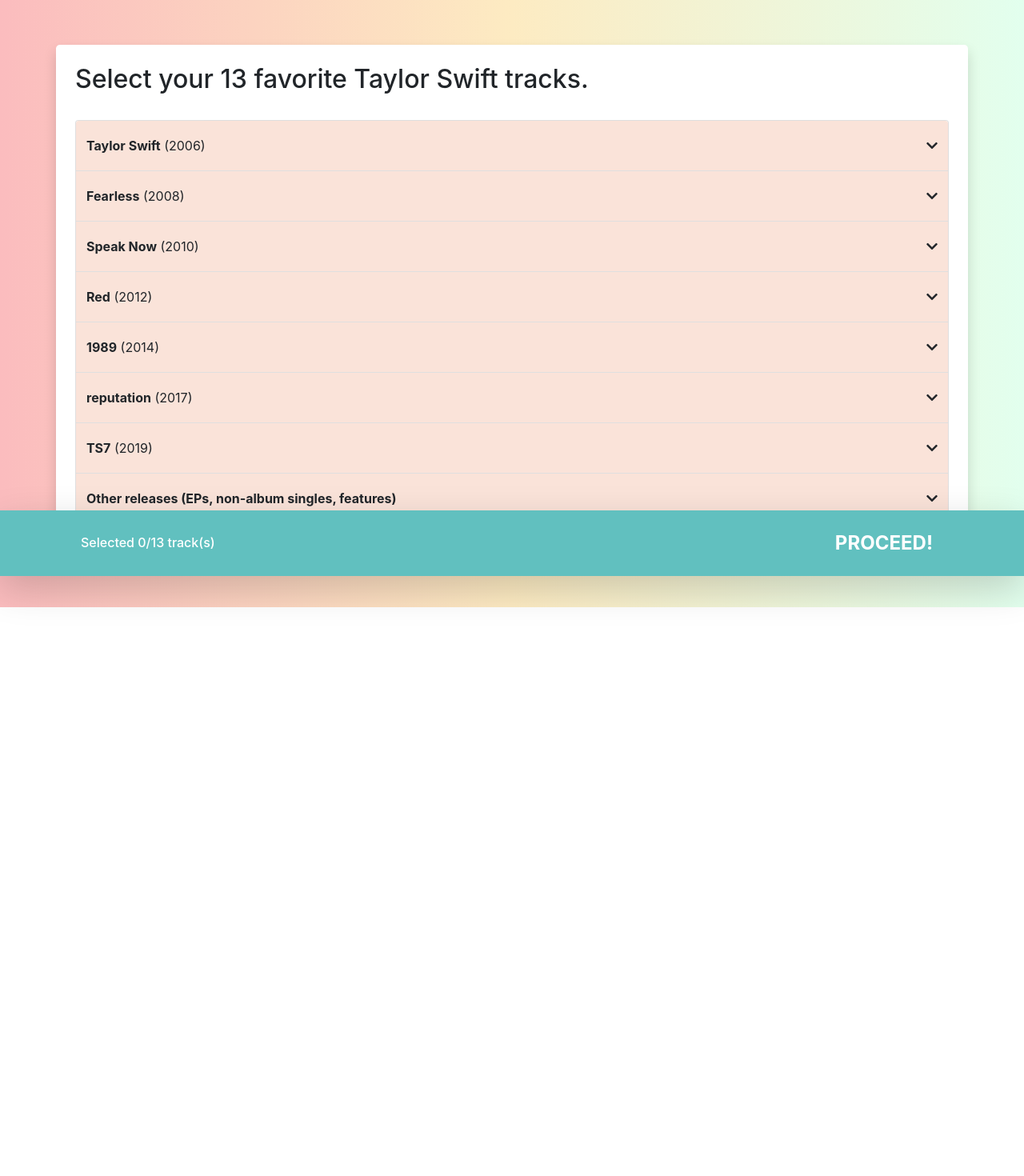
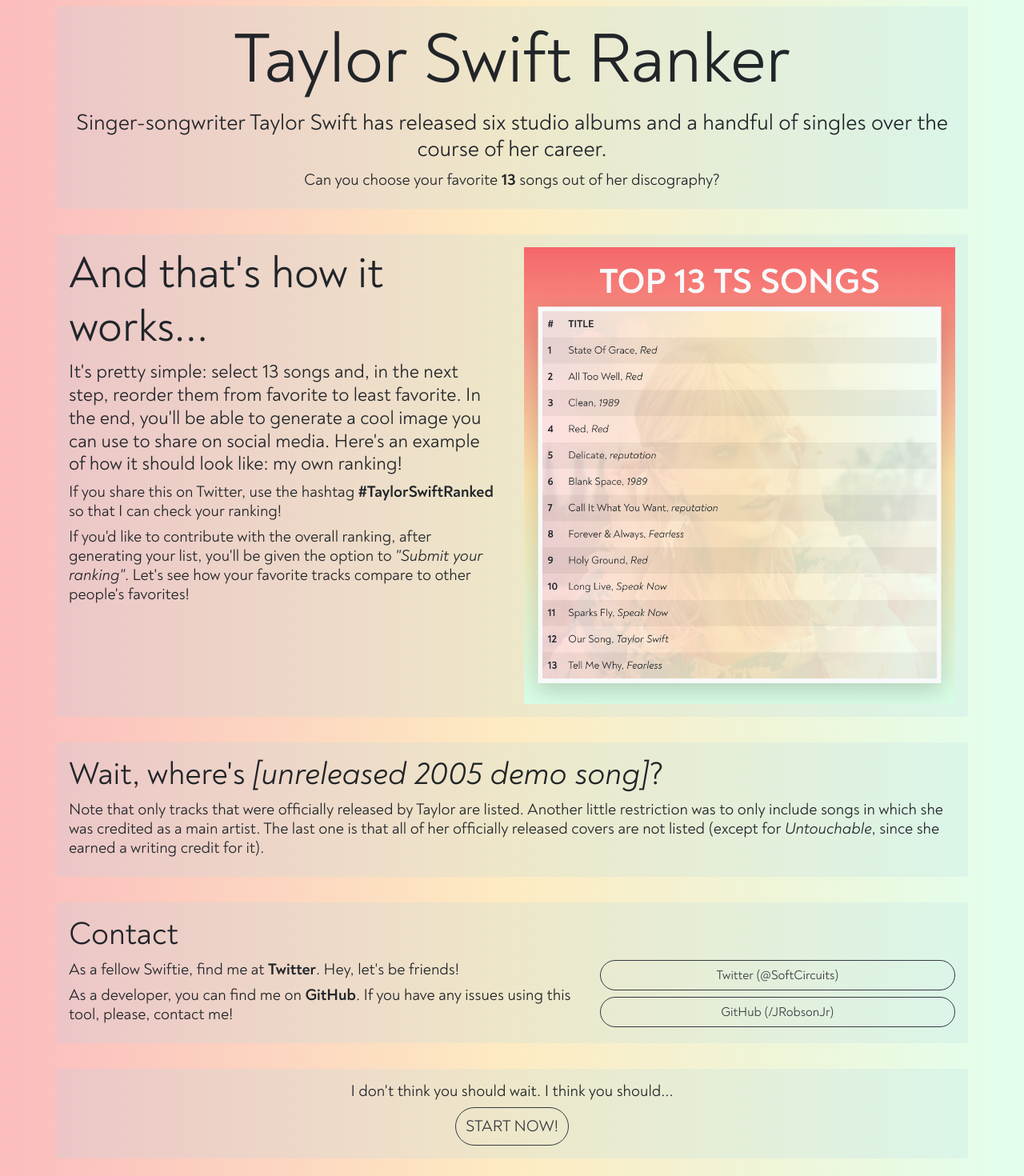
Before and after one commit to JRobsonJr/ts-ranked, a React (Create React App) app: page / in a window 1280 px wide. Shown: the part 80-1550 px from the top of the page at 80% size. Before the commit the page ends 839 px from the top, so only its background shows below. Built offline with nearby package versions, Linux system fonts and the light colour scheme.

Commit message:
Create HomePage

```diff
--- a/src/components/app/App.js
+++ b/src/components/app/App.js
@@ -2,6 +2,7 @@
 import { Route, Switch } from 'react-router-dom';
 
 import Navbar from './Navbar';
+import HomePage from '../home/HomePage';
 import SelectionPage from '../selection-page/SelectionPage';
 import OrderingPage from '../ordering-page/OrderingPage';
 import RankingPage from '../ranking-page/RankingPage';
@@ -10,7 +11,8 @@
     <>
         <Navbar />
         <Switch>
-            <Route exact path="/" component={SelectionPage} />
+            <Route exact path="/" component={HomePage} />
+            <Route exact path="/select" component={SelectionPage} />
             <Route exact path="/order" component={OrderingPage} />
             <Route exact path="/ranking" component={RankingPage} />
         </Switch>
--- /dev/null
+++ b/src/components/home/HomePage.css
@@ -0,0 +1,13 @@
+.container-home {
+    font-family: noah;
+    background-color: rgba(173, 216, 230, 0.2);
+    margin-top: 2rem;
+    margin-bottom: 2rem;
+    padding: 1rem;
+    border-radius: .25rem;
+}
+
+.ranking-example {
+    width: 100%;
+    height: auto;
+}
--- /dev/null
+++ b/src/components/home/HomePage.js
@@ -0,0 +1,126 @@
+import React from 'react';
+import { Link } from 'react-router-dom';
+
+import './HomePage.css';
+
+const HomePage = () => (
+    <div className="mx-1">
+        <MainSection />
+        <AboutSection />
+        <RestrictionsSection />
+        <ContactSection />
+        <StartSection />
+    </div>
+);
+
+const MainSection = () => (
+    <div className="container container-home text-center">
+        <h1 className="display-2">Taylor Swift Ranker</h1>
+        <h3>
+            Singer-songwriter Taylor Swift has released six studio albums and a
+            handful of singles over the course of her career.
+        </h3>
+        <h5>
+            Can you choose your favorite <b>13</b> songs out of her discography?
+        </h5>
+    </div>
+);
+
+const AboutSection = () => (
+    <div className="container container-home">
+        <div className="row">
+            <div className="col-lg-6">
+                <h1 className="display-4">And that's how it works...</h1>
+                <h4>
+                    It's pretty simple: select 13 songs and, in the next step,
+                    reorder them from favorite to least favorite. In the end,
+                    you'll be able to generate a cool image you can use to share
+                    on social media. Here's an example of how it should look
+                    like: my own ranking!
+                </h4>
+                <h5>
+                    If you share this on Twitter, use the hashtag{' '}
+                    <b>#TaylorSwiftRanked</b> so that I can check your ranking!
+                </h5>
+                <h5>
+                    If you'd like to contribute with the overall ranking, after
+                    generating your list, you'll be given the option to{' '}
+                    <i>"Submit your ranking"</i>. Let's see how your favorite
+                    tracks compare to other people's favorites!
+                </h5>
+            </div>
+            <div className="col-lg-6 align-self-center">
+                <img
+                    src="assets/tsranked-top13-example.png"
+                    className="ranking-example"
+                    alt="My ranking"
+                />
+            </div>
+        </div>
+    </div>
+);
+
+const RestrictionsSection = () => (
+    <section className="container container-home">
+        <h1>
+            Wait, where's <i>[unreleased 2005 demo song]</i>?
+        </h1>
+        <h5>
+            Note that only tracks that were officially released by Taylor are
+            listed. Another little restriction was to only include songs in
+            which she was credited as a main artist. The last one is that all of
+            her officially released covers are not listed (except for{' '}
+            <i>Untouchable</i>, since she earned a writing credit for it).
+        </h5>
+    </section>
+);
+
+const ContactSection = () => (
+    <section className="container container-home">
+        <h1>Contact</h1>
+        <div className="row">
+            <div className="col-lg-7">
+                <h5>
+                    As a fellow Swiftie, find me at <b>Twitter</b>. Hey, let's
+                    be friends!
+                </h5>
+                <h5>
+                    As a developer, you can find me on <b>GitHub</b>. If you
+                    have any issues using this tool, please, contact me!
+                </h5>
+            </div>
+            <div className="col-lg-5">
+                <SocialMediaButton
+                    text="Twitter (@SoftCircuits)"
+                    href="https://twitter.com/SoftCircuits"
+                />
+                <SocialMediaButton
+                    text="GitHub (/JRobsonJr)"
+                    href="https://github.com/JRobsonJr"
+                />
+            </div>
+        </div>
+    </section>
+);
+
+const SocialMediaButton = ({ text, href }) => (
+    <a
+        className="btn btn-block btn-outline-dark badge-pill"
+        target="_blank"
+        rel="noopener noreferrer"
+        href={href}
+    >
+        {text}
+    </a>
+);
+
+const StartSection = () => (
+    <section className="container container-home text-center">
+        <h5>I don't think you should wait. I think you should...</h5>
+        <Link className="btn btn-lg btn-outline-dark badge-pill" to="/select">
+            START NOW!
+        </Link>
+    </section>
+);
+
+export default HomePage;
```
Also changed, not shown: public/assets/tsranked-top13-example.png (added).
